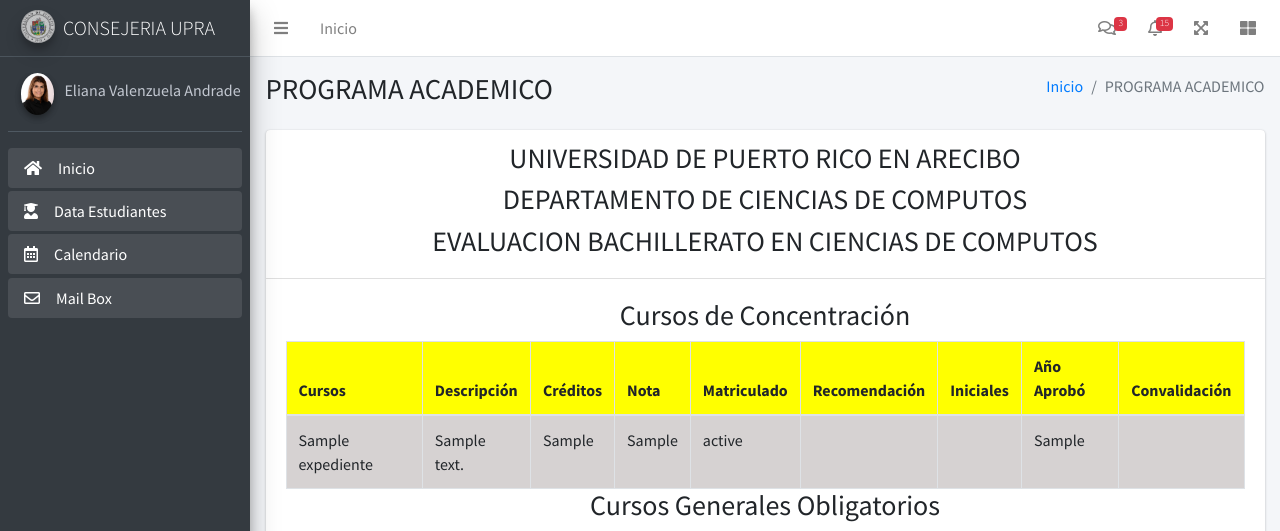
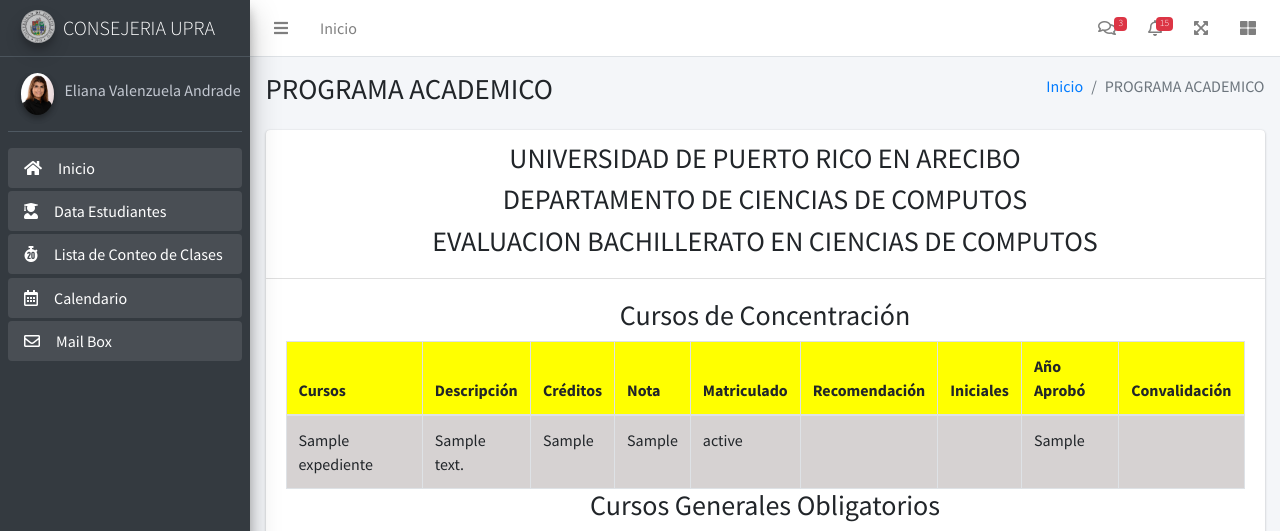
Before and after one commit to octaviani21/Consejeria, a PHP site: page /AdminUPRA/expediente.php in a window 1280 px wide. Shown: the top 531 px of the page. Run offline with PHP 8.4, Linux system fonts and the light colour scheme; tables that the repository leaves empty or names only in its code hold one stand-in row (values such as "Sample post"); some libraries are stand-ins or nearby versions.

Commit message:
mas cambios

```diff
--- a/AdminUPRA/calendar.php
+++ b/AdminUPRA/calendar.php
@@ -154,7 +154,7 @@
             </a>
           </li>
           <li class="nav-item has-treeview menu-open">
-            <a href="studentdata.php" class="nav-link">
+            <a href="estudiantes.php" class="nav-link">
                <i class="fas fa-user-graduate"></i>&nbsp;&nbsp;&nbsp;&nbsp;
               <p>Data Estudiantes</p>
             </a>
--- a/AdminUPRA/ccom3027.html
+++ b/AdminUPRA/ccom3027.html
@@ -148,7 +148,7 @@
             </a>
           </li>
           <li class="nav-item has-treeview menu-open">
-            <a href="studentdata.php" class="nav-link">
+            <a href="estudiantes.php" class="nav-link">
                <i class="fas fa-user-graduate"></i>&nbsp;&nbsp;&nbsp;&nbsp;
               <p>Data Estudiantes</p>
             </a>
--- a/AdminUPRA/expediente.php
+++ b/AdminUPRA/expediente.php
@@ -166,9 +166,15 @@ require 'inc/connection.php';
             </a>
           </li>
           <li class="nav-item has-treeview menu-open">
-            <a href="studentdata.php" class="nav-link">
+            <a href="estudiantes.php" class="nav-link">
                <i class="fas fa-user-graduate"></i>&nbsp;&nbsp;&nbsp;&nbsp;
               <p>Data Estudiantes</p>
+            </a>
+          </li>
+          <li class="nav-item has-treeview menu-open">
+            <a href="lista.html" class="nav-link">
+               <i class="fas fa-stopwatch-20"></i>&nbsp;&nbsp;&nbsp;&nbsp;
+              <p>Lista de Conteo de Clases</p>
             </a>
           </li>
            <li class="nav-item has-treeview menu-open">
--- a/AdminUPRA/lista.html
+++ b/AdminUPRA/lista.html
@@ -151,7 +151,7 @@
             </a>
           </li>
           <li class="nav-item has-treeview menu-open">
-            <a href="studentdata.php" class="nav-link">
+            <a href="estudiantes.php" class="nav-link">
                <i class="fas fa-user-graduate"></i>&nbsp;&nbsp;&nbsp;&nbsp;
               <p>Data Estudiantes</p>
             </a>
```
Also changed, not shown: AdminUPRA/mailbox.php (+8 -8 lines).
